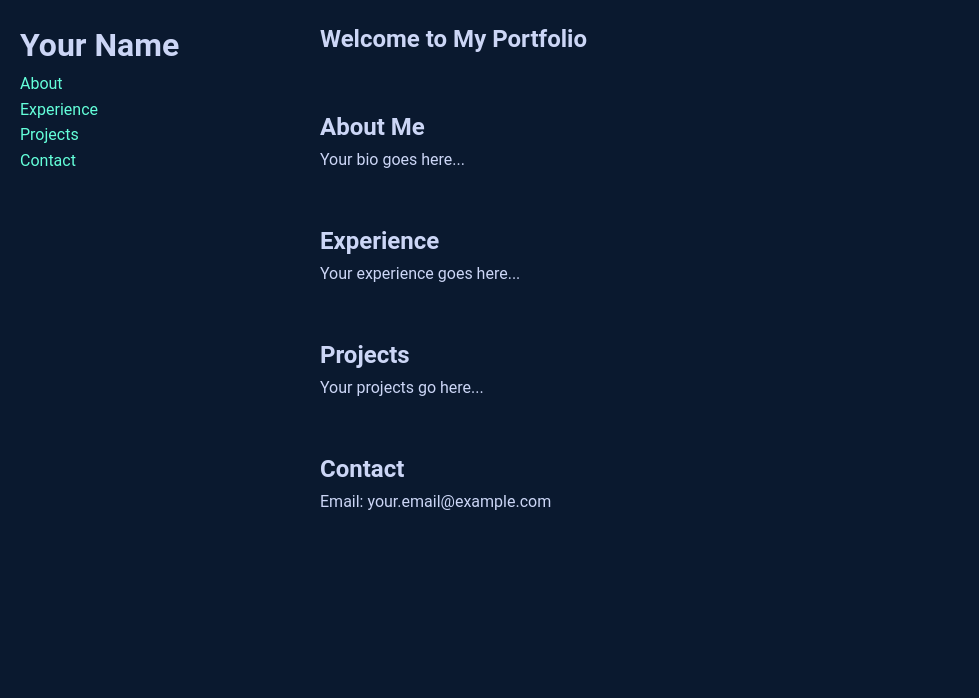
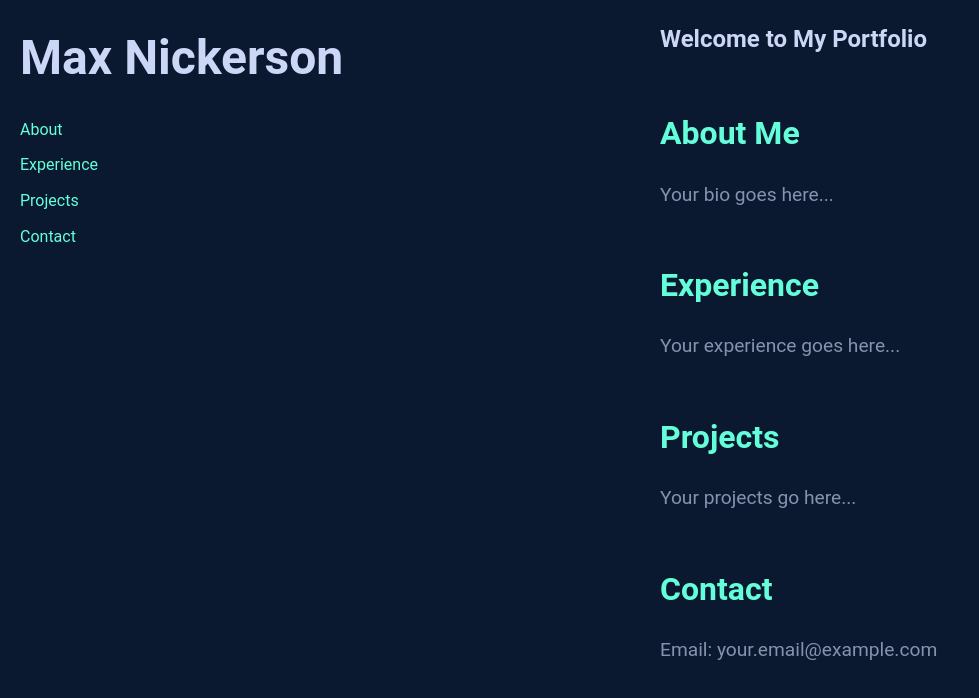
Before and after one commit to MaxNickerson/personal-portfolio, a React (Create React App) app: page / in a window 1280 px wide. Shown: the top 698 px of the page, without its empty margins (0-979 px from the left). Built offline with nearby package versions, Linux system fonts and the light colour scheme.

Commit message:
centering text

```diff
--- a/src/GlobalStyles.js
+++ b/src/GlobalStyles.js
@@ -1,30 +1,85 @@
-import { createGlobalStyle } from 'styled-components';
+import React from 'react';
+import styled from 'styled-components';
 
-const GlobalStyle = createGlobalStyle`
-  * {
-    margin: 0;
-    padding: 0;
-    box-sizing: border-box;
+const Container = styled.div`
+  display: flex;
+  height: 100vh;
+  overflow: hidden;
+`;
+
+const LeftSection = styled.div`
+  flex: 0 0 50%;
+  background-color: #0a192f;
+  color: #ccd6f6;
+  padding: 20px;
+  position: fixed;
+  height: 100%;
+  display: flex;
+  flex-direction: column;
+  justify-content: center;
+`;
+
+const RightSection = styled.div`
+  margin-left: 50%; // Same width as LeftSection
+  padding: 20px;
+  overflow-y: scroll;
+  height: 100%;
+  background-color: #0a192f;
+  color: #ccd6f6;
+`;
+
+const Header = styled.header`
+  margin-bottom: 50px;
+`;
+
+const Section = styled.section`
+  margin-bottom: 50px;
+  h2 {
+    font-size: 2rem;
+    color: #64ffda;
+    margin-bottom: 20px;
   }
-
-  body {
-    font-family: 'Roboto', sans-serif;
-    line-height: 1.6;
-    background: #0a192f;
-    color: #ccd6f6;
-  }
-
-  a {
-    color: #64ffda;
-    text-decoration: none;
-    &:hover {
-      text-decoration: underline;
-    }
-  }
-
-  ul {
-    list-style: none;
+  p {
+    font-size: 1.2rem;
+    color: #8892b0;
   }
 `;
 
-export default GlobalStyle;
+const Home = () => (
+  <Container>
+    <LeftSection>
+      <h1>oo</h1>
+      <nav>
+        <ul>
+          <li><a href="#about">About</a></li>
+          <li><a href="#experience">Experience</a></li>
+          <li><a href="#projects">Projects</a></li>
+          <li><a href="#contact">Contact</a></li>
+        </ul>
+      </nav>
+    </LeftSection>
+    <RightSection>
+      <Header>
+        <h2>Welcome to My Portfolio</h2>
+      </Header>
+      <Section id="about">
+        <h2>About Me</h2>
+        <p>Your bio goes here...</p>
+      </Section>
+      <Section id="experience">
+        <h2>Experience</h2>
+        <p>Your experience goes here...</p>
+      </Section>
+      <Section id="projects">
+        <h2>Projects</h2>
+        <p>Your projects go here...</p>
+      </Section>
+      <Section id="contact">
+        <h2>Contact</h2>
+        <p>Email: your.email@example.com</p>
+      </Section>
+    </RightSection>
+  </Container>
+);
+
+export default Home;
--- a/src/pages/Home.js
+++ b/src/pages/Home.js
@@ -1,4 +1,3 @@
-// src/pages/Home.js
 import React from 'react';
 import styled from 'styled-components';
 
@@ -9,16 +8,47 @@ const Container = styled.div`
 `;
 
 const LeftSection = styled.div`
-  flex: 0 0 300px; // Adjust width as needed
+  flex: 0 0 50%;
   background-color: #0a192f;
   color: #ccd6f6;
   padding: 20px;
   position: fixed;
   height: 100%;
+  display: flex;
+  flex-direction: column;
+  justify-content: flex-start;
+  align-items: flex-start;
+
+`;
+
+const Name = styled.h1`
+  margin: 0;
+  font-size: 3rem; // Adjust font size as needed
+  color: #ccd6f6;
+  text-align: center;
+
+`;
+
+const Nav = styled.nav`
+  margin-top: 20px; // Space between name and nav
+  ul {
+    padding: 0;
+    list-style: none;
+    li {
+      margin-bottom: 10px;
+      a {
+        color: #64ffda;
+        text-decoration: none;
+        &:hover {
+          text-decoration: underline;
+        }
+      }
+    }
+  }
 `;
 
 const RightSection = styled.div`
-  margin-left: 300px; // Same width as LeftSection
+  margin-left: 50%;
   padding: 20px;
   overflow-y: scroll;
   height: 100%;
@@ -30,55 +60,52 @@ const Header = styled.header`
   margin-bottom: 50px;
 `;
 
-const About = styled.section`
+const Section = styled.section`
   margin-bottom: 50px;
-`;
-
-const Experience = styled.section`
-  margin-bottom: 50px;
-`;
-
-const Projects = styled.section`
-  margin-bottom: 50px;
-`;
-
-const Contact = styled.section`
-  margin-bottom: 50px;
+  h2 {
+    font-size: 2rem;
+    color: #64ffda;
+    margin-bottom: 20px;
+  }
+  p {
+    font-size: 1.2rem;
+    color: #8892b0;
+  }
 `;
 
 const Home = () => (
   <Container>
     <LeftSection>
-      <h1>Your Name</h1>
-      <nav>
+      <Name>Max Nickerson</Name>
+      <Nav>
         <ul>
           <li><a href="#about">About</a></li>
           <li><a href="#experience">Experience</a></li>
           <li><a href="#projects">Projects</a></li>
           <li><a href="#contact">Contact</a></li>
         </ul>
-      </nav>
+      </Nav>
     </LeftSection>
     <RightSection>
       <Header>
         <h2>Welcome to My Portfolio</h2>
       </Header>
-      <About id="about">
+      <Section id="about">
         <h2>About Me</h2>
         <p>Your bio goes here...</p>
-      </About>
-      <Experience id="experience">
+      </Section>
+      <Section id="experience">
         <h2>Experience</h2>
         <p>Your experience goes here...</p>
-      </Experience>
-      <Projects id="projects">
+      </Section>
+      <Section id="projects">
         <h2>Projects</h2>
         <p>Your projects go here...</p>
-      </Projects>
-      <Contact id="contact">
+      </Section>
+      <Section id="contact">
         <h2>Contact</h2>
         <p>Email: your.email@example.com</p>
-      </Contact>
+      </Section>
     </RightSection>
   </Container>
 );
```
Also changed, not shown: 1 other file (tests, documents, lock files or other folders).
